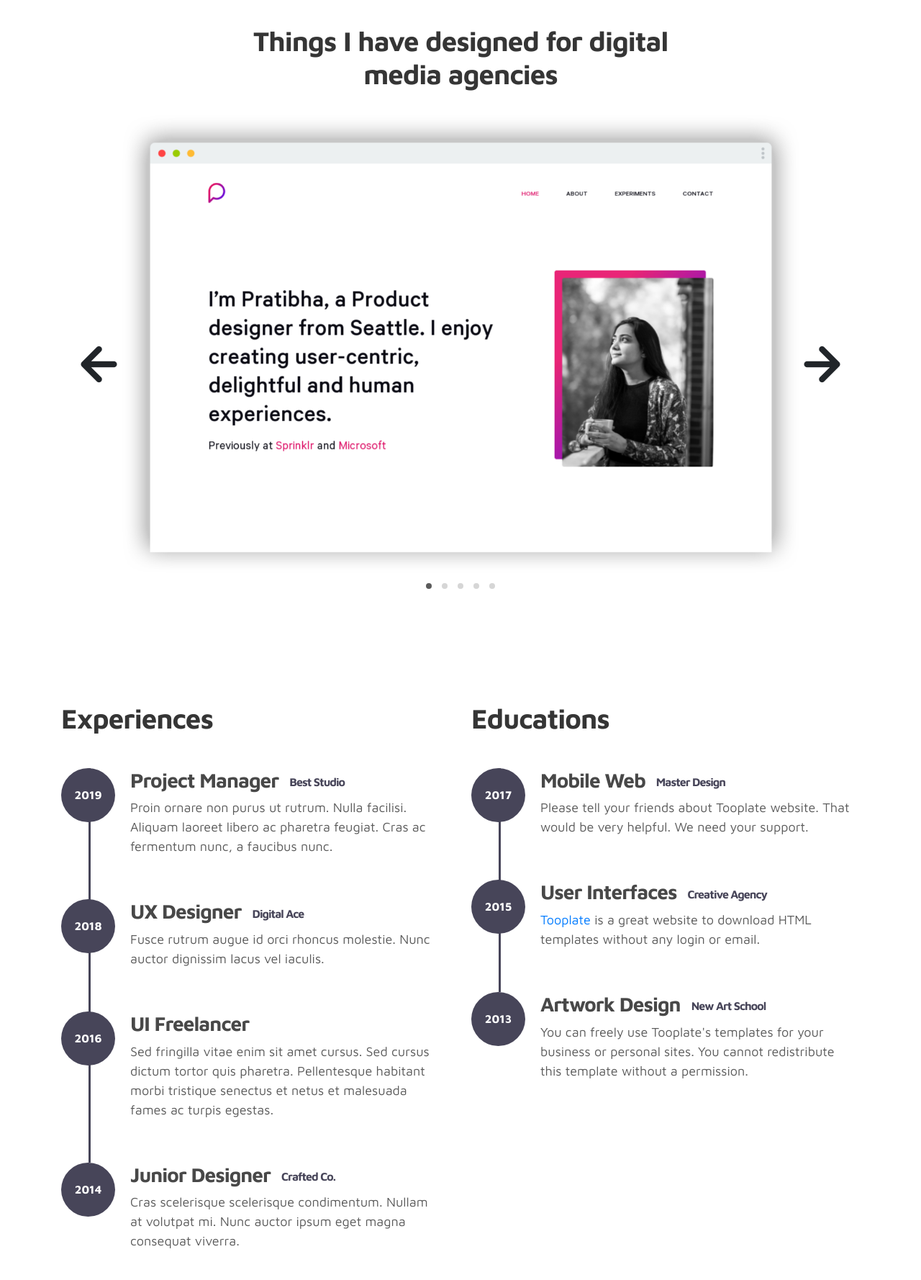
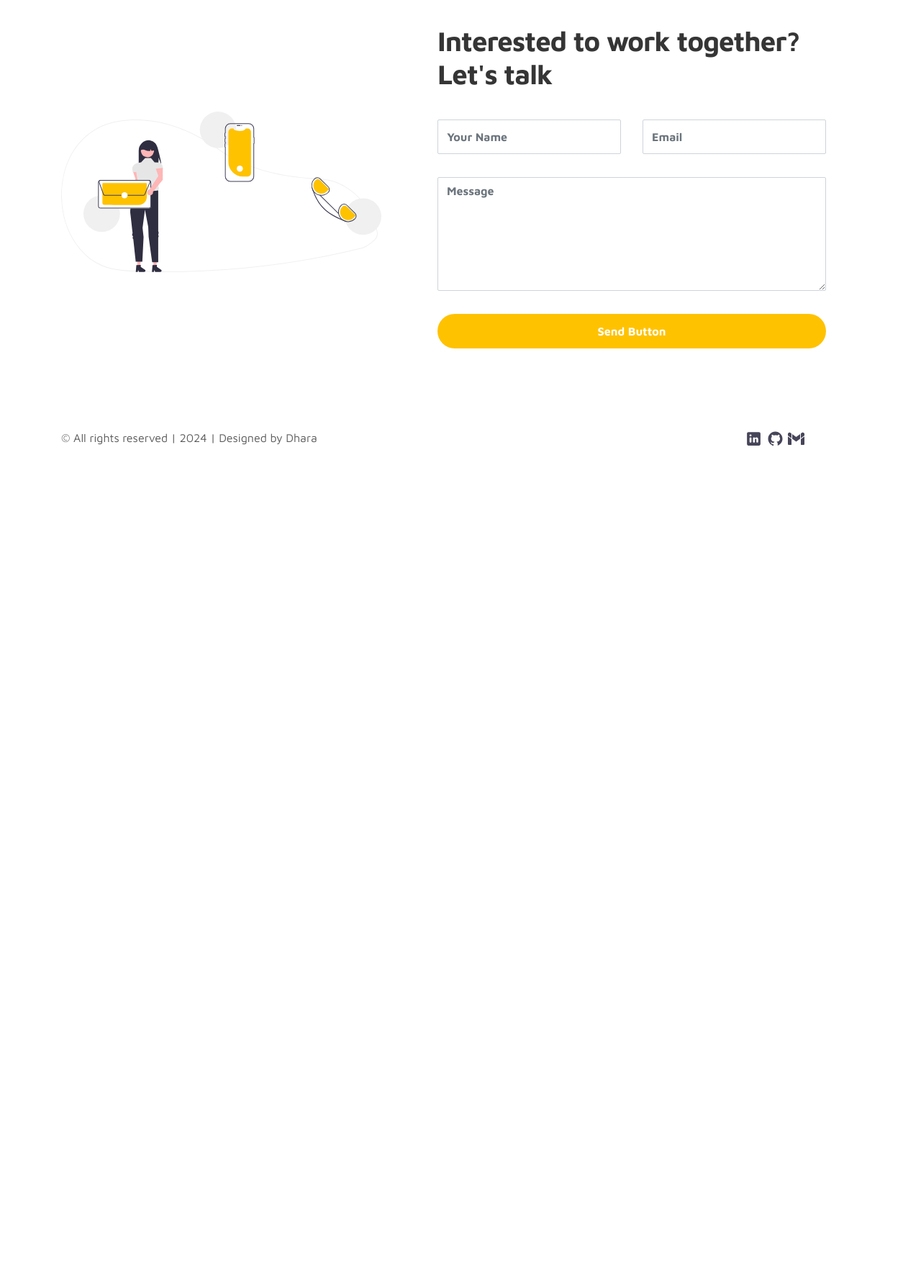
Before and after one commit to dharachodvadiya/Portfolio, a plain HTML site: page index.html in a window 1280 px wide. Shown: the part 660-2438 px from the top of the page at 72% size. After the commit the page ends 1344 px from the top, so only its background shows below. Drawn offline with Linux system fonts and the light colour scheme.

Commit message:
add social link and personal details

```diff
--- a/index.html
+++ b/index.html
@@ -6,7 +6,8 @@
     <meta name="description" content="">
     <meta name="author" content="">
 
-    <title>Marvel HTML Bootstrap 4 Template</title>
+    <title>Dhara Boghra</title>
+    <link rel="icon" type="image/x-icon" href="favicon.ico">
 
     <link rel="stylesheet" href="css/bootstrap.min.css">
     <link rel="stylesheet" href="css/unicons.css">
@@ -29,7 +30,7 @@ https://www.tooplate.com/view/2115-marvel
     <!-- MENU -->
     <nav class="navbar navbar-expand-sm navbar-light">
         <div class="container">
-            <a class="navbar-brand" href="index.html"><i class='uil uil-user'></i> Marvel</a>
+            <a class="navbar-brand" href="index.html"><i class='uil uil-user'></i> Dhara Boghra</a>
 
             <button class="navbar-toggler" type="button" data-toggle="collapse" data-target="#navbarNav" aria-controls="navbarNav" aria-expanded="false"
                 aria-label="Toggle navigation">
@@ -73,21 +74,17 @@ https://www.tooplate.com/view/2115-marvel
 
                 <div class="col-lg-7 col-md-12 col-12 d-flex align-items-center">
                     <div class="about-text">
-                        <small class="small-text">Welcome to <span class="mobile-block">my portfolio website!</span></small>
-                        <h1 class="animated animated-text">
-                            <span class="mr-2">Hey folks, I'm</span>
-                                <div class="animated-info">
-                                    <span class="animated-item">Marvel Sann</span>
-                                    <span class="animated-item">Web Designer</span>
-                                    <span class="animated-item">UI Specialist</span>
-                                </div>
-                        </h1>
 
-                        <p>Building a successful product is a challenge. I am highly energetic in user experience design, interfaces and web development.</p>
+                        <h1> Hey There! </h1>
+                        <h4 class="animated animated-text">
+                            <span class="mr-2">I'm Dhara</span>
+                        </h4>
+
+                        <p>Software Developer</p>
 
                         <div class="custom-btn-group mt-4">
-                          <a href="#" class="btn mr-lg-2 custom-btn"><i class='uil uil-file-alt'></i> Download Resume</a>
-                          <a href="#contact" class="btn custom-btn custom-btn-bg custom-btn-link">Get a free quote</a>
+                          <a href="https://drive.google.com/uc?export=download&id=1dEbt5Cz1PBTYmQB8m58I_GovmPcvZ2zgZSX6teBdxIA" class="btn mr-lg-2 custom-btn"><i class='uil uil-file-alt'></i> Download Resume</a>
+                          <a href="#contact" class="btn custom-btn custom-btn-bg custom-btn-link">Hire me</a>
                         </div>
                     </div>
                 </div>
@@ -102,170 +99,15 @@ https://www.tooplate.com/view/2115-marvel
         </div>
     </section>
 
-    <!-- PROJECTS -->
-    <section class="project py-5" id="project">
-        <div class="container">
-
-                <div class="row">
-                  <div class="col-lg-11 text-center mx-auto col-12">
-
-                      <div class="col-lg-8 mx-auto">
-                        <h2>Things I have designed for digital media agencies</h2>
-                      </div>
-
-                      <div class="owl-carousel owl-theme">
-                        <div class="item">
-                          <div class="project-info">
-                            <img src="images/project/project-image01.png" class="img-fluid" alt="project image">
-                          </div>
-                        </div>
-
-                        <div class="item">
-                          <div class="project-info">
-                            <img src="images/project/project-image02.png" class="img-fluid" alt="project image">
-                          </div>
-                        </div>
-
-                        <div class="item">
-                          <div class="project-info">
-                            <img src="images/project/project-image03.png" class="img-fluid" alt="project image">
-                          </div>
-                        </div>
-
-                        <div class="item">
-                          <div class="project-info">
-                            <img src="images/project/project-image04.png" class="img-fluid" alt="project image">
-                          </div>
-                        </div>
-
-                        <div class="item">
-                          <div class="project-info">
-                            <img src="images/project/project-image05.png" class="img-fluid" alt="project image">
-                          </div>
-                        </div>
-                      </div>
-
-                  </div>
-                </div>
-        </div>
-    </section>
-
-    <!-- FEATURES -->
-    <section class="resume py-5 d-lg-flex justify-content-center align-items-center" id="resume">
-        <div class="container">
-            <div class="row">
-
-                <div class="col-lg-6 col-12">
-                  <h2 class="mb-4">Experiences</h2>
-
-                    <div class="timeline">
-                        <div class="timeline-wrapper">
-                             <div class="timeline-yr">
-                                  <span>2019</span>
-                             </div>
-                             <div class="timeline-info">
-                                  <h3><span>Project Manager</span><small>Best Studio</small></h3>
-                                  <p>Proin ornare non purus ut rutrum. Nulla facilisi. Aliquam laoreet libero ac pharetra feugiat. Cras ac fermentum nunc, a faucibus nunc.</p>
-                             </div>
-                        </div>
-
-                        <div class="timeline-wrapper">
-                            <div class="timeline-yr">
-                                <span>2018</span>
-                            </div>
-                            <div class="timeline-info">
-                                <h3><span>UX Designer</span><small>Digital Ace</small></h3>
-                                <p>Fusce rutrum augue id orci rhoncus molestie. Nunc auctor dignissim lacus vel iaculis.</p>
-                            </div>
-                        </div>
-
-                        <div class="timeline-wrapper">
-                            <div class="timeline-yr">
-                                <span>2016</span>
-                            </div>
-                            <div class="timeline-info">
-                                <h3><span>UI Freelancer</h3>
-                                <p>Sed fringilla vitae enim sit amet cursus. Sed cursus dictum tortor quis pharetra. Pellentesque habitant morbi tristique senectus et netus et malesuada fames ac turpis egestas.</p>
-                            </div>
-                        </div>
-
-                        <div class="timeline-wrapper">
-                            <div class="timeline-yr">
-                                <span>2014</span>
-                            </div>
-                            <div class="timeline-info">
-                                <h3><span>Junior Designer<small>Crafted Co.</small></h3>
-                                <p>Cras scelerisque scelerisque condimentum. Nullam at volutpat mi. Nunc auctor ipsum eget magna consequat viverra.</p>
-                            </div>
-                        </div>
-
-                    </div>
-                </div>
-
-                <div class="col-lg-6 col-12">
-                  <h2 class="mb-4 mobile-mt-2">Educations</h2>
-
-                    <div class="timeline">
-                        <div class="timeline-wrapper">
-                             <div class="timeline-yr">
-                                  <span>2017</span>
-                             </div>
-                             <div class="timeline-info">
-                                  <h3><span>Mobile Web</span><small>Master Design</small></h3>
-                                  <p>Please tell your friends about Tooplate website. That would be very helpful. We need your support.</p>
-                             </div>
-                        </div>
-
-                        <div class="timeline-wrapper">
-                            <div class="timeline-yr">
-                                <span>2015</span>
-                            </div>
-                            <div class="timeline-info">
-                                <h3><span>User Interfaces</span><small>Creative Agency</small></h3>
-                                <p><a rel="nofollow" href="https://www.facebook.com/tooplate">Tooplate</a> is a great website to download HTML templates without any login or email.</p>
-                            </div>
-                        </div>
-
-                        <div class="timeline-wrapper">
-                            <div class="timeline-yr">
-                                <span>2013</span>
-                            </div>
-                            <div class="timeline-info">
-                                <h3><span>Artwork Design</span><small>New Art School</small></h3>
-                                <p>You can freely use Tooplate's templates for your business or personal sites. You cannot redistribute this template without a permission.</p>
-                            </div>
-                        </div>
-
-                    </div>
-                </div>
-
-            </div>
-        </div>
-    </section>
-
     <!-- CONTACT -->
     <section class="contact py-5" id="contact">
       <div class="container">
         <div class="row">
 
-          <div class="col-lg-5 mr-lg-5 col-12">
-            <div class="google-map w-100">
-              <iframe src="https://www.google.com/maps/embed?pb=!1m18!1m12!1m3!1d12088.558402180099!2d-73.99373482142036!3d40.75895421922642!2m3!1f0!2f0!3f0!3m2!1i1024!2i768!4f13.1!3m3!1m2!1s0x89c25855b8fb3083%3A0xa0f9aef176042a5c!2sTheater+District%2C+New+York%2C+NY%2C+USA!5e0!3m2!1sen!2smm!4v1549875377188" width="400" height="300" frameborder="0" style="border:0" allowfullscreen></iframe>
-            </div>
-
-            <div class="contact-info d-flex justify-content-between align-items-center py-4 px-lg-5">
-                <div class="contact-info-item">
-                  <h3 class="mb-3 text-white">Say hello</h3>
-                  <p class="footer-text mb-0">010 020 0960</p>
-                  <p><a href="mailto:hello@company.co">hello@company.co</a></p>
-                </div>
-
-                <ul class="social-links">
-                     <li><a href="#" class="uil uil-dribbble" data-toggle="tooltip" data-placement="left" title="Dribbble"></a></li>
-                     <li><a href="#" class="uil uil-instagram" data-toggle="tooltip" data-placement="left" title="Instagram"></a></li>
-                     <li><a href="#" class="uil uil-youtube" data-toggle="tooltip" data-placement="left" title="Youtube"></a></li>
-                </ul>
-            </div>
+          <div class="col-lg-5 mr-lg-5 col-12 about-image-container">
+            <div class="about-image svg">
+              <img src="images/undraw/undraw_contact_us_re_4qqt.svg" class="img-fluid" alt="svg image">
+          </div>
           </div>
 
           <div class="col-lg-6 col-12">
@@ -286,7 +128,7 @@ https://www.tooplate.com/view/2115-marvel
                     <textarea name="message" rows="6" class="form-control" id="message" placeholder="Message"></textarea>
                   </div>
 
-                  <div class="ml-lg-auto col-lg-5 col-12">
+                  <div class="col-12">
                     <input type="submit" class="form-control submit-btn" value="Send Button">
                   </div>
                 </div>
@@ -300,16 +142,26 @@ https://www.tooplate.com/view/2115-marvel
 
     <!-- FOOTER -->
      <footer class="footer py-5">
-          <div class="container">
-               <div class="row">
+        <div class="container">
+          <div class="row">
+            <div class="col-lg-10 col-12">
+              <p class="copyright-text"> &copy; All rights reserved | 2024 | Designed by Dhara</p>
+            </div>
 
-                    <div class="col-lg-12 col-12">
-                        <p class="copyright-text text-center">Copyright &copy; 2019 Company Name . All rights reserved</p>
-                        <p class="copyright-text text-center">Designed by <a rel="nofollow" href="https://www.facebook.com/tooplate">Tooplate</a></p>
-                    </div>
+            <div class="col-lg-2 col-12">
+              <a href="http://www.linkedin.com/in/dhara-chodvadiya" >
+                <svg xmlns="http://www.w3.org/2000/svg" xmlns:xlink="http://www.w3.org/1999/xlink" viewBox="0,0,256,256" width="25px" height="25px"><g class = "multicolor-svg" fill="#000000" fill-rule="nonzero" stroke="none" stroke-width="1" stroke-linecap="butt" stroke-linejoin="miter" stroke-miterlimit="10" stroke-dasharray="" stroke-dashoffset="0" font-family="none" font-weight="none" font-size="none" text-anchor="none" style="mix-blend-mode: normal"><g transform="scale(10.66667,10.66667)"><path d="M19,3h-14c-1.105,0 -2,0.895 -2,2v14c0,1.105 0.895,2 2,2h14c1.105,0 2,-0.895 2,-2v-14c0,-1.105 -0.895,-2 -2,-2zM7.738,17v0c-0.697,0 -1.262,-0.565 -1.262,-1.262v-4.477c0.001,-0.696 0.566,-1.261 1.262,-1.261v0c0.697,0 1.262,0.565 1.262,1.262v4.477c0,0.696 -0.565,1.261 -1.262,1.261zM7.694,8.717c-0.771,0 -1.286,-0.514 -1.286,-1.2c0,-0.686 0.514,-1.2 1.371,-1.2c0.771,0 1.286,0.514 1.286,1.2c0,0.686 -0.514,1.2 -1.371,1.2zM16.779,17v0c-0.674,0 -1.221,-0.547 -1.221,-1.221v-2.605c0,-1.058 -0.651,-1.174 -0.895,-1.174c-0.244,0 -1.058,0.035 -1.058,1.174v2.605c0,0.674 -0.547,1.221 -1.221,1.221h-0.081c-0.674,0 -1.221,-0.547 -1.221,-1.221v-4.517c0,-0.697 0.565,-1.262 1.262,-1.262v0c0.697,0 1.262,0.565 1.262,1.262c0,0 0.282,-1.262 2.198,-1.262c1.219,0 2.196,0.977 2.196,3.174v2.605c0,0.674 -0.547,1.221 -1.221,1.221z"></path></g></g></svg>
+              </a>
+              <a href="https://github.com/dharachodvadiya">
+                <svg xmlns="http://www.w3.org/2000/svg" xmlns:xlink="http://www.w3.org/1999/xlink" viewBox="0,0,256,256" width="25px" height="25px"><g class = "multicolor-svg" fill="#000000" fill-rule="nonzero" stroke="none" stroke-width="1" stroke-linecap="butt" stroke-linejoin="miter" stroke-miterlimit="10" stroke-dasharray="" stroke-dashoffset="0" font-family="none" font-weight="none" font-size="none" text-anchor="none" style="mix-blend-mode: normal"><g transform="scale(8.53333,8.53333)"><path d="M15,3c-6.627,0 -12,5.373 -12,12c0,5.623 3.872,10.328 9.092,11.63c-0.056,-0.162 -0.092,-0.35 -0.092,-0.583v-2.051c-0.487,0 -1.303,0 -1.508,0c-0.821,0 -1.551,-0.353 -1.905,-1.009c-0.393,-0.729 -0.461,-1.844 -1.435,-2.526c-0.289,-0.227 -0.069,-0.486 0.264,-0.451c0.615,0.174 1.125,0.596 1.605,1.222c0.478,0.627 0.703,0.769 1.596,0.769c0.433,0 1.081,-0.025 1.691,-0.121c0.328,-0.833 0.895,-1.6 1.588,-1.962c-3.996,-0.411 -5.903,-2.399 -5.903,-5.098c0,-1.162 0.495,-2.286 1.336,-3.233c-0.276,-0.94 -0.623,-2.857 0.106,-3.587c1.798,0 2.885,1.166 3.146,1.481c0.896,-0.307 1.88,-0.481 2.914,-0.481c1.036,0 2.024,0.174 2.922,0.483c0.258,-0.313 1.346,-1.483 3.148,-1.483c0.732,0.731 0.381,2.656 0.102,3.594c0.836,0.945 1.328,2.066 1.328,3.226c0,2.697 -1.904,4.684 -5.894,5.097c1.098,0.573 1.899,2.183 1.899,3.396v2.734c0,0.104 -0.023,0.179 -0.035,0.268c4.676,-1.639 8.035,-6.079 8.035,-11.315c0,-6.627 -5.373,-12 -12,-12z"></path></g></g></svg>
+              </a>
+              <a href="https://mail.google.com/mail/u/1/?view=cm&fs=1&to=dhara00719@gmail.com&tf=1">
+                <svg xmlns="http://www.w3.org/2000/svg" xmlns:xlink="http://www.w3.org/1999/xlink" viewBox="0,0,256,256" width="25px" height="25px"><g class = "multicolor-svg" fill="#000000" fill-rule="nonzero" stroke="none" stroke-width="1" stroke-linecap="butt" stroke-linejoin="miter" stroke-miterlimit="10" stroke-dasharray="" stroke-dashoffset="0" font-family="none" font-weight="none" font-size="none" text-anchor="none" style="mix-blend-mode: normal"><g transform="scale(5.12,5.12)"><path d="M12,23.403v-0.013v-13.001l-0.12,-0.089h-0.01l-2.73,-2.02c-1.67,-1.24 -4.05,-1.18 -5.53,0.28c-0.99,0.98 -1.61,2.34 -1.61,3.85v3.602zM38,23.39v0.013l10,-7.391v-3.602c0,-1.49 -0.6,-2.85 -1.58,-3.83c-1.46,-1.457 -3.765,-1.628 -5.424,-0.403l-2.876,2.123l-0.12,0.089zM14,24.868l10.406,7.692c0.353,0.261 0.836,0.261 1.189,0l10.405,-7.692v-13.001l-11,8.133l-11,-8.133zM38,25.889v15.111c0,0.552 0.448,1 1,1h6.5c1.381,0 2.5,-1.119 2.5,-2.5v-21.003zM12,25.889l-10,-7.392v21.003c0,1.381 1.119,2.5 2.5,2.5h6.5c0.552,0 1,-0.448 1,-1z"></path></g></g></svg>
+              </a>
+            </div>
 
-               </div>
           </div>
+        </div>
      </footer>
 
     <script src="js/jquery-3.3.1.min.js"></script>
--- a/sass/tooplate-style.scss
+++ b/sass/tooplate-style.scss
@@ -482,7 +482,10 @@ b, strong {
 	}
 }
 
-
+.about-image-container{
+	display: flex;
+    align-items: center;
+}
 // CONTACT FORM
 .contact-form {
 	position: relative;
```
Also changed, not shown: css/tooplate-style.css, favicon.ico (added), images/undraw/icons8-github.svg (added), images/undraw/icons8-gmail.svg (added), images/undraw/icons8-linkedin.svg (added), images/undraw/icons8-skype.svg (added), images/undraw/undraw_contact_us_re_4qqt.svg (added).
